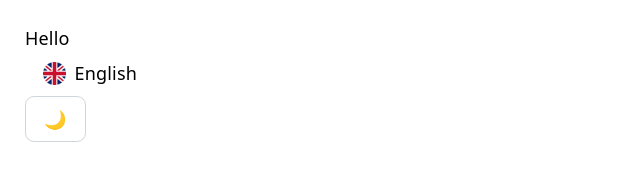
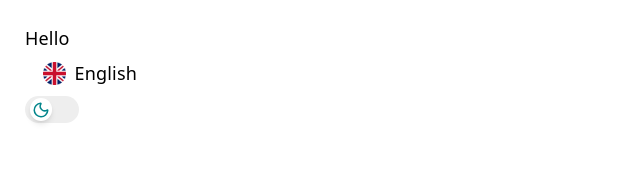
Before and after one commit to RahmaAhmed12/Rahma-Portfolio, a React (Vite) app: page / in a window 1280 px wide. Shown: the top 192 px of the page, without its empty margins (0-640 px from the left). Built offline with nearby package versions, Linux system fonts and the light colour scheme.

Commit message:
feat: enhance theme toggle component with improved styling and functionality

```diff
--- a/src/index.css
+++ b/src/index.css
@@ -1,6 +1,18 @@
 @import "tailwindcss";
 @custom-variant dark (&:where(.dark, .dark *));
+@theme {
+  --color-primary-500: var(--primary-500);
+  --color-primary-700: var(--primary-700);
+  --color-secondary-500: var(--secondary-500);
+  --color-secondary-800: var(--secondary-800);
+}
 :root {
+  /* Custom Colors  */
+  --primary-500: #00adb5;
+  --primary-700: #03858b;
+  --secondary-500: #eeeeee;
+  --secondary-800: #393e46;
+  /* ----------------------------------------- */
   --text: #6b6375;
   --text-h: #08060d;
   --bg: #fff;
@@ -60,54 +72,10 @@
   flex-direction: column;
   box-sizing: border-box;
   @apply bg-white  transition-colors duration-300
-         dark:bg-gray-900;
+         dark:bg-[#222831];
 }
 
 body {
   margin: 0;
   width: 100%;
 }
-
-h1,
-h2 {
-  font-family: var(--heading);
-  font-weight: 500;
-  color: var(--text-h);
-}
-
-h1 {
-  font-size: 56px;
-  letter-spacing: -1.68px;
-  margin: 32px 0;
-  @media (max-width: 1024px) {
-    font-size: 36px;
-    margin: 20px 0;
-  }
-}
-h2 {
-  font-size: 24px;
-  line-height: 118%;
-  letter-spacing: -0.24px;
-  margin: 0 0 8px;
-  @media (max-width: 1024px) {
-    font-size: 20px;
-  }
-}
-p {
-  margin: 0;
-}
-
-code,
-.counter {
-  font-family: var(--mono);
-  display: inline-flex;
-  border-radius: 4px;
-  color: var(--text-h);
-}
-
-code {
-  font-size: 15px;
-  line-height: 135%;
-  padding: 4px 8px;
-  background: var(--code-bg);
-}
--- a/src/shared/components/theme-toggle.tsx
+++ b/src/shared/components/theme-toggle.tsx
@@ -1,19 +1,33 @@
+import { Moon, Sun } from "lucide-react";
 import { useTheme } from "../../hooks/useTheme";
 
 const ThemeToggle = () => {
   const { theme, toggleTheme } = useTheme();
+
+  const isDark = theme === "dark";
+
   return (
-    <div>
-      <button
-        type="button"
-        onClick={toggleTheme}
-        className="rounded-lg border border-gray-300 px-4 py-2 transition-colors
-                 dark:border-gray-700"
-        aria-label="Toggle theme"
+    <button
+      type="button"
+      onClick={toggleTheme}
+      aria-label="Toggle theme"
+      aria-pressed={isDark}
+      className={`relative flex h-6 w-12 items-center rounded-full p-1 transition-colors duration-300 ${
+        isDark ? "bg-secondary-800" : "bg-secondary-500"
+      }`}
+    >
+      <span
+        className={`flex h-5 w-5 items-center justify-center rounded-full bg-white text-sm shadow-md transition-transform duration-300 ${
+          isDark ? "translate-x-5" : "translate-x-0"
+        }`}
       >
-        {theme === "light" ? "🌙" : "☀️"}
-      </button>
-    </div>
+        {isDark ? (
+          <Sun className="text-primary-500 h-4 w-4 " />
+        ) : (
+          <Moon className="text-primary-700 h-4 w-4 " />
+        )}
+      </span>
+    </button>
   );
 };
 
```
